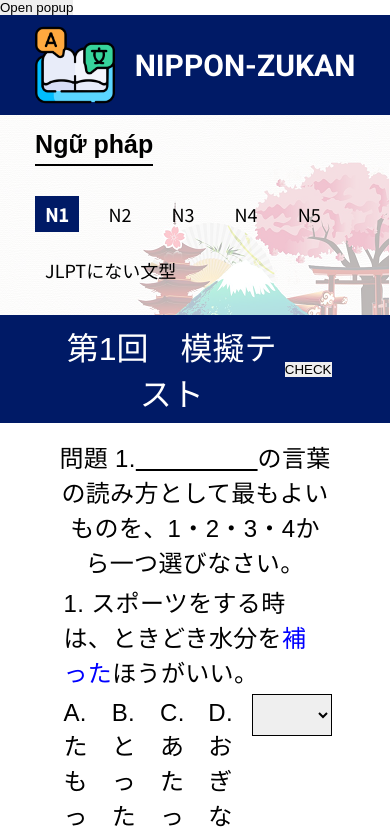
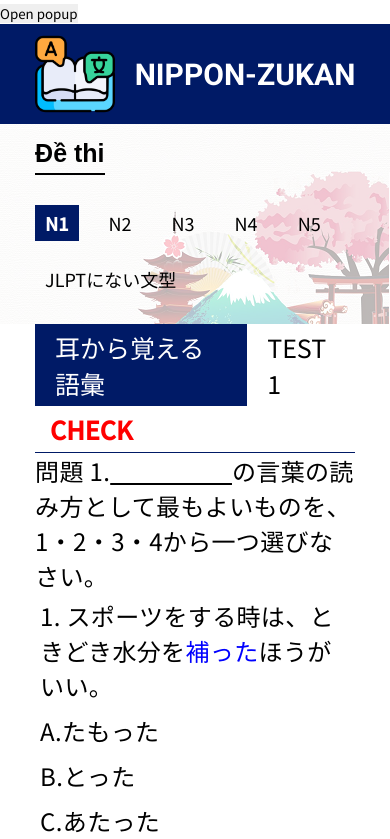
Before and after one commit to HungNguyen-89/beta-nippon-zukan-app, a React (Create React App) app: page /test in a window 390 px wide. Shown: the top 839 px of the page. Built offline with nearby package versions, Linux system fonts and the light colour scheme.

Commit message:
update test file_2023-05-21

```diff
--- a/src/App.scss
+++ b/src/App.scss
@@ -11,17 +11,17 @@ body {
   -moz-osx-font-smoothing: grayscale;
 }
 
-#root {
-  font-family: Arial, Helvetica, sans-serif;
-  font-size: 16px;
-  font-weight: 200;
-}
+// #root {
+//   font-family: Arial, Helvetica, sans-serif;
+//   font-size: 16px;
+//   font-weight: 200;
+// }
 
 @import url("https://fonts.googleapis.com/css2?family=Kaushan+Script&family=Noto+Sans+JP:wght@100;300;400;500&family=Poppins:wght@100;200;300;400;600;700&family=Roboto:wght@100;300;400;500;700&display=swap");
 
 * {
   // font-family: 'Poppins', sans-serif;
-  font-family: Arial, Helvetica, sans-serif;
+  font-family: "Noto Sans JP", sans-serif;
   // font-family: Helvetica, sans-serif;
   margin: 0;
   padding: 0;
@@ -29,6 +29,7 @@ body {
   text-decoration: none;
   outline: none;
   border: none;
+
   // transition: all 0.2s linear;
 }
 
--- a/src/components/NavbarHeading/NavbarHeading.js
+++ b/src/components/NavbarHeading/NavbarHeading.js
@@ -6,7 +6,7 @@ const NavbarHeading = () => {
   return (
     <div class="heading-container">
       <div className="heading">
-        <div className="heading-title">Ngữ pháp</div>
+        <div className="heading-title">Đề thi</div>
         <div className="heading-links">
           <Link className="heading-links-item active" to="/test">
             N1
--- a/src/components/NavbarHeading/NavbarHeading.scss
+++ b/src/components/NavbarHeading/NavbarHeading.scss
@@ -29,6 +29,7 @@
 
     .heading-title {
       // position: relative;
+      font-family: Arial, Helvetica, sans-serif;
       display: flex;
       align-items: flex-end;
       padding-bottom: 5px;
--- a/src/components/PopUp/PopUp.scss
+++ b/src/components/PopUp/PopUp.scss
@@ -1,12 +1,12 @@
-*{
-    text-align: center;
-}
+// *{
+//     text-align: center;
+// }
 
 .testPopUp{
 
-    button{
-        display: none;
-    }
+    // button{
+    //     display: none;
+    // }
 
     .main{
 
@@ -35,9 +35,9 @@
 
     }
 
-    @media (max-width:760px){
-        button{
-            display: block;
-        }
-    }
+    // @media (max-width:760px){
+    //     button{
+    //         display: block;
+    //     }
+    // }
 }
--- a/src/components/Test/Test.js
+++ b/src/components/Test/Test.js
@@ -217,15 +217,22 @@ const Test = () => {
 
   return (
     <>
-      <header className="header">
-        <div id="title">第1回　模擬テスト</div>
-        <div id="check">
-          <button className="summit2" id="btn" onClick={() => Check2()}>
-            CHECK
-          </button>
+      <div className="test-header-container">
+        <div className="test-header">
+          <div className="test-header-left">
+            <div className="test-title">耳から覚える語彙</div>
+            <div className="test-number">TEST 1</div>
+          </div>
+
+          <div className="test-header-right">
+            <button className="submit" onClick={() => Check2()}>
+              CHECK
+            </button>
+          </div>
         </div>
-      </header>
-      <section className="test-background">
+      </div>
+
+      <div className="test-background">
         <div id="questionMondai1">
           問題 1.<span>　　　　　</span>
           の言葉の読み方として最もよいものを、1・2・3・4から一つ選びなさい。
@@ -271,7 +278,7 @@ const Test = () => {
               );
             })}
         </div>
-      </section>
+      </div>
     </>
   );
 };
--- a/src/components/Test/Test.scss
+++ b/src/components/Test/Test.scss
@@ -15,47 +15,59 @@ $light-bg: #f5f5f5;
 $border: 0.1rem solid rgba(0, 0, 0, 0.1);
 $box-shadow: 0 0.5rem 1.5rem rgba(0, 0, 0, 0.1);
 
-html,
-body {
-  margin: 0;
-  padding: 0;
-  box-sizing: border-box;
-}
-
-body {
-  font-family: sans-serif;
-}
-
 @mixin grid($val) {
   display: grid;
   grid-template-columns: repeat(auto-fit, minmax($val, 1fr));
   gap: 1.5rem;
 }
 
-section {
-  padding: 1rem 15%;
-}
-
-.header {
-  position: sticky;
+.test-header-container {
+  padding: 0 9%;
+  position: relative;
   top: 0;
   left: 0;
   right: 0;
+
+  .test-header {
     display: flex;
     z-index: 10;
-  align-items: center;
+    align-items: flex-end;
     justify-content: space-between;
-  padding: 0.5rem 15%;
+    border-bottom: #001a66 1px solid;
+
+    .test-header-left {
+      display: flex;
+      align-items: flex-end;
+
+      .test-title {
         background: #001a66;
+        padding: 5px 20px;
+        color: white;
+        //font-weight: 200;
+        font-size: 25px;
+      }
 
-  #title {
-    color: white;
-    font-weight: 400;
-    font-size: 2rem;
+      .test-number {
+        padding: 5px 20px;
+        font-size: 25px;
+      }
+    }
+
+    .test-header-right {
+      .submit {
+        font-size: 25px;
+        padding: 5px 15px;
+        background-color: inherit;
+        font-weight: 600;
+        color: red;
+      }
+    }
   }
 }
 
 .test-background {
+  padding: 0 9%;
+
   #questionMondai1 {
     box-sizing: border-box;
     font-size: 1.5rem;
@@ -67,8 +79,6 @@ section {
       text-decoration-line: underline !important;
     }
   }
-}
-
   #backgroundMondai1 {
     box-sizing: border-box;
 
@@ -146,3 +156,29 @@ section {
       }
     }
   }
+}
+
+
+
+@media (max-width: 600px) {
+  .test-header-container {
+    .test-header {
+      flex-direction: column;
+      align-items: flex-start;
+    }
+  }
+  .test-background {
+    #backgroundMondai1 {
+      .questionRandom {
+        grid-template-areas:
+          "myArea"
+          "myArea-A"
+          "myArea-B"
+          "myArea-C"
+          "myArea-D"
+          "myArea-E";
+        grid-template-columns: 1fr;
+      }
+    }
+  }
+}
```
Lines whose indentation alone changed are shown as unchanged.
